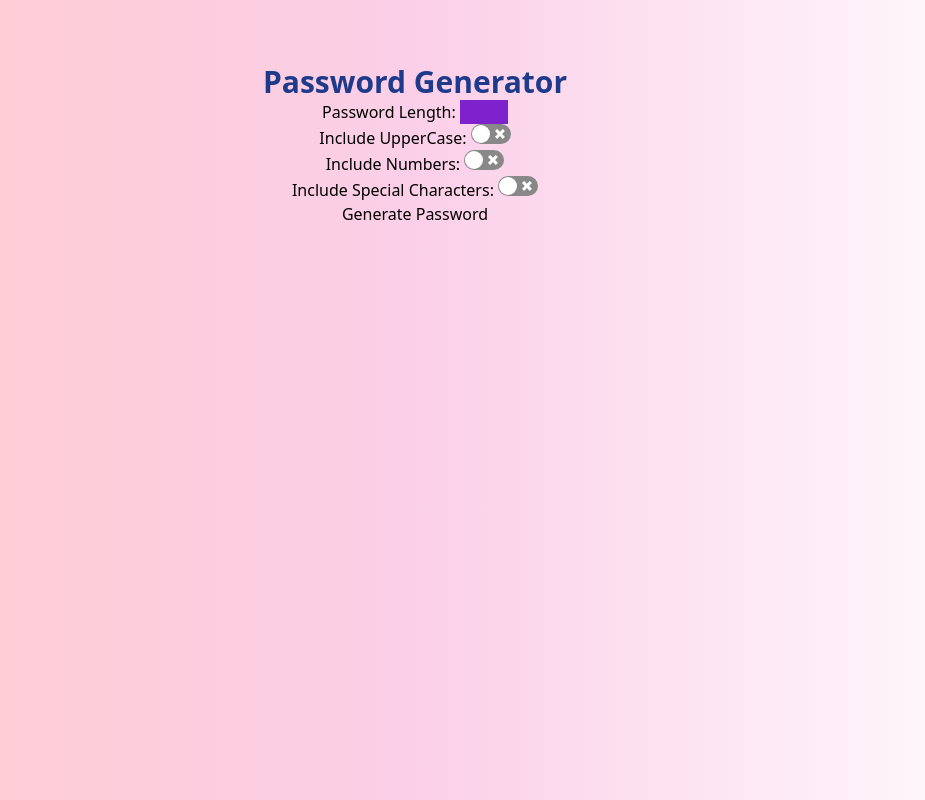
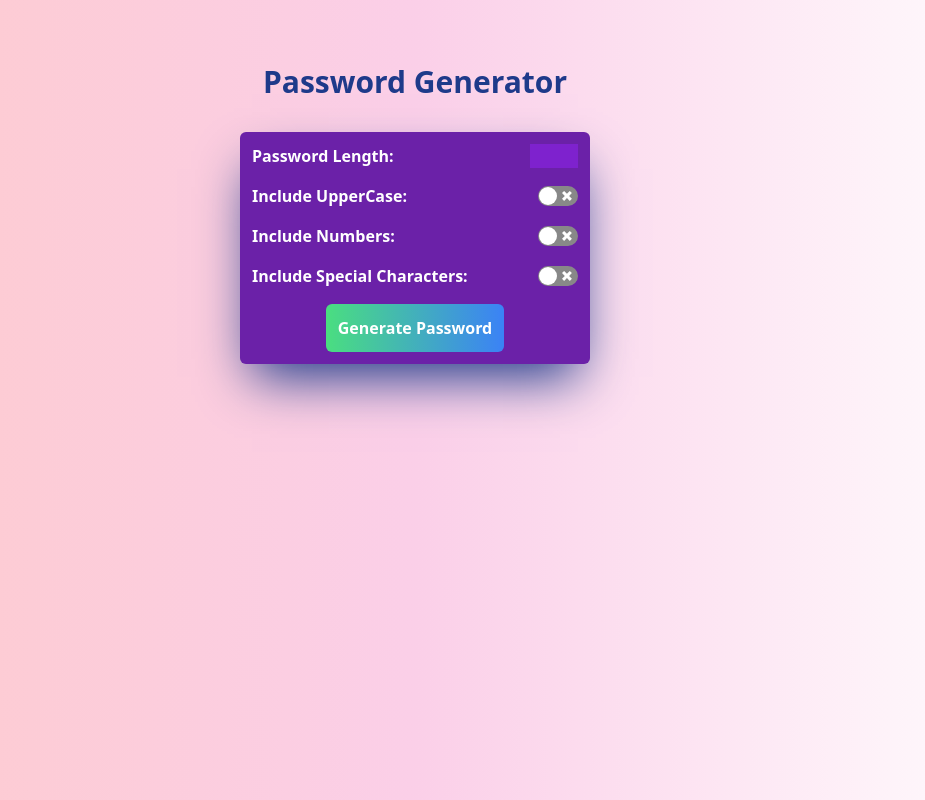
Before and after one commit to Syed-Muhammad-Hussnain-Raza/Password-Generator-React-App, a React (Create React App) app: page / in a window 1280 px wide. Shown: the whole page, without its empty margins (225-1150 px from the left). Built offline with nearby package versions, Linux system fonts and the light colour scheme.

Commit message:
PasswordGenerator - Styling using tailwand apply here successfully

```diff
--- a/src/components/PasswordGenerator.jsx
+++ b/src/components/PasswordGenerator.jsx
@@ -3,8 +3,10 @@ import ReactSwitch from "react-switch";
 
 const PasswordGenerator = () => {
   return (
-    <div>
-      <div>
+    <div className="pt-8 text-white font-bold">
+      <div className="flex flex-col items-center">
+        <div className="bg-purple-800 w-[350px] shadow-2xl hover: shadow-blue-900 rounded-md p-3">
+          <div className="mb-4 flex items-center justify-between">
             <label htmlFor="passwordLength">Password Length: </label>
             <input
               className="w-12 bg-purple-700 pl-2"
@@ -13,19 +15,21 @@ const PasswordGenerator = () => {
               id="passwordLength"
             />
           </div>
-      <div>
+          <div className="mb-4 flex items-center justify-between">
             <label>Include UpperCase: </label>
             <ReactSwitch height={20} width={40} handleDiameter={18} />
           </div>
-      <div>
+          <div className="mb-4 flex items-center justify-between">
             <label>Include Numbers: </label>
             <ReactSwitch height={20} width={40} handleDiameter={18} />
           </div>
-      <div>
+          <div className="mb-4 flex items-center justify-between">
             <label>Include Special Characters: </label>
             <ReactSwitch height={20} width={40} handleDiameter={18} />
           </div>
-      <button>Generate Password</button>
+          <button className="bg-gradient-to-r from-green-400 to-blue-500 hover:from-pink-500 hover:to-yellow-500 text-white font-bold rounded-md p-3">Generate Password</button>
+        </div>
+      </div>
     </div>
   );
 };
```
Lines whose indentation alone changed are shown as unchanged.
